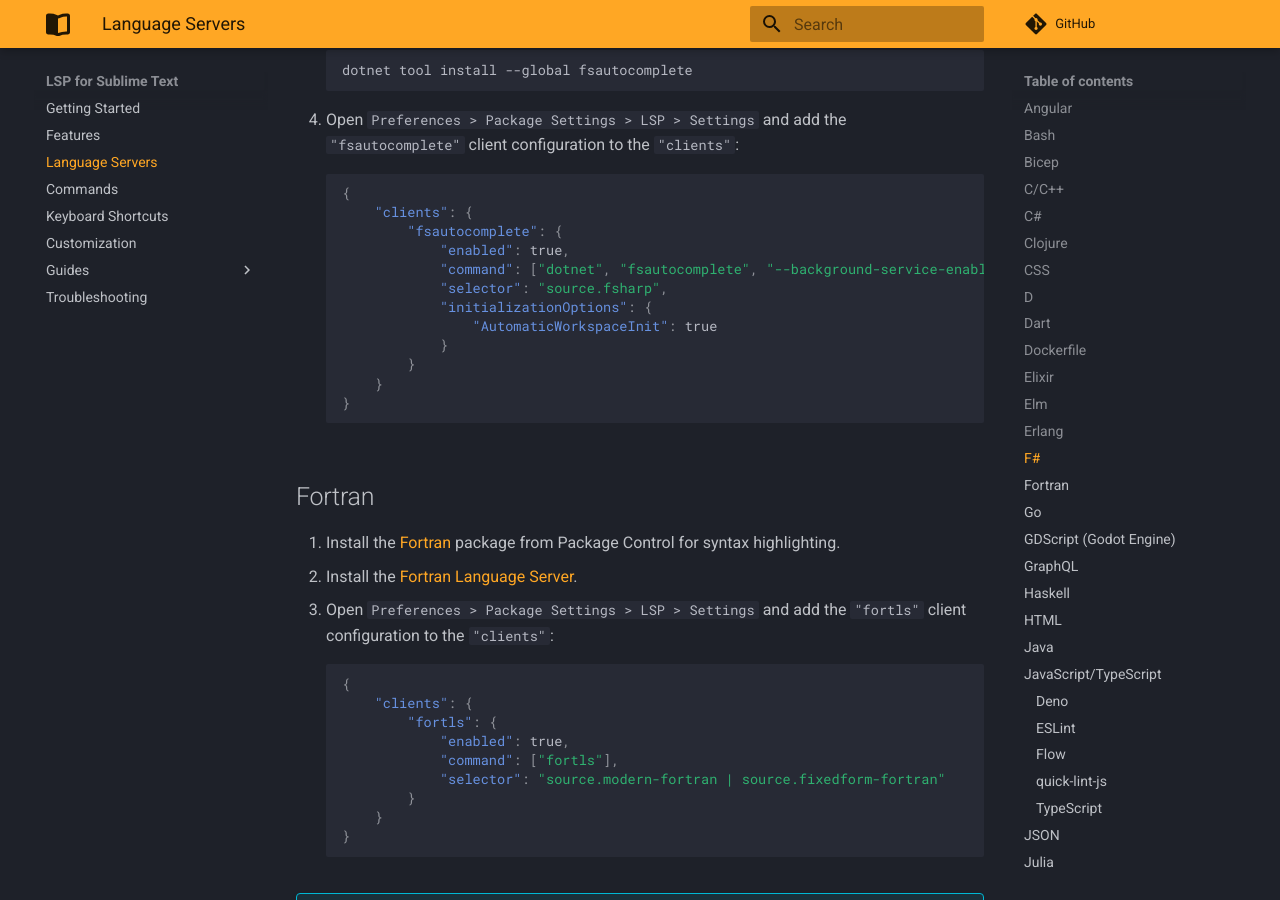
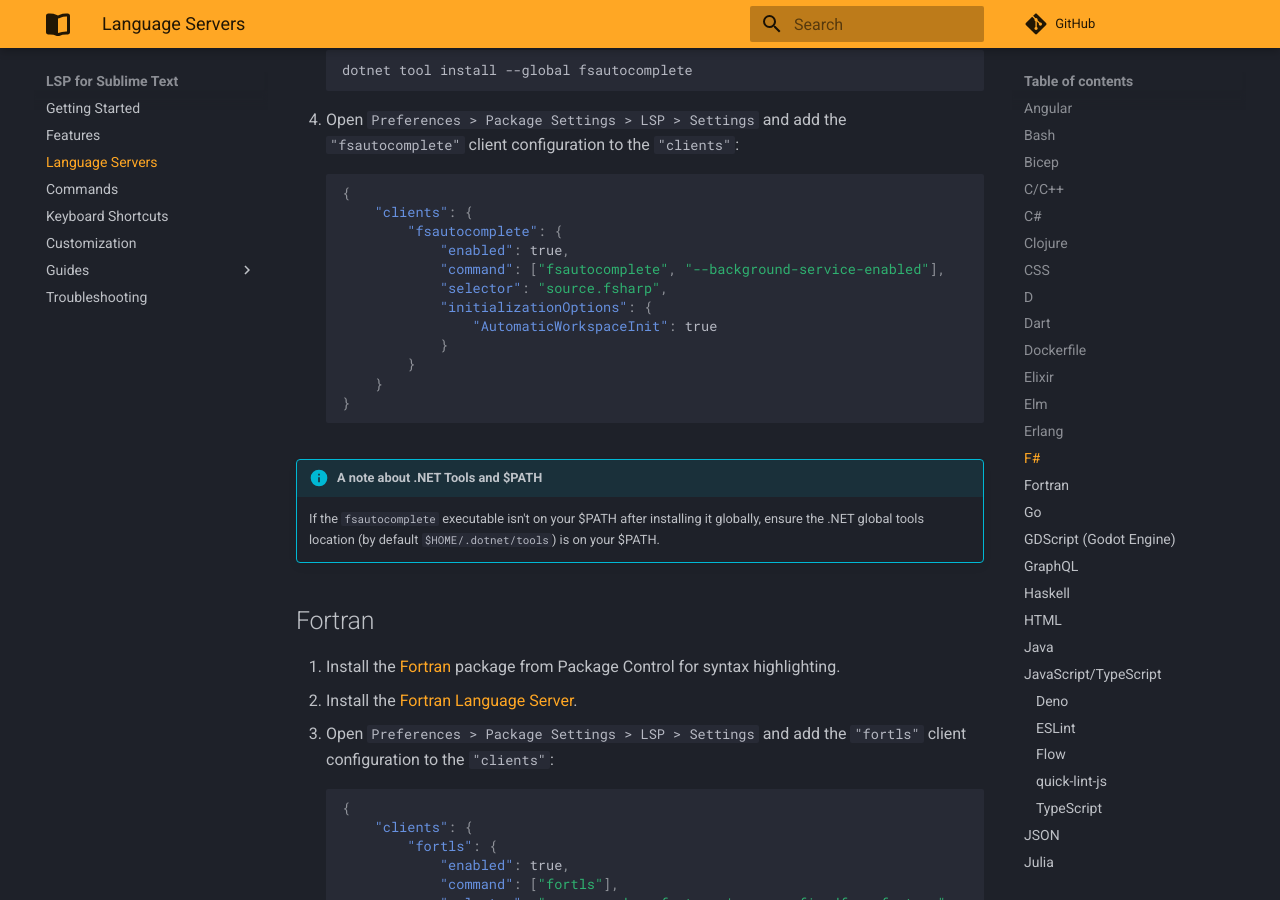
Before and after one commit to sublimelsp/LSP, an MkDocs documentation site: the page built from docs/src/language_servers.md, in a window 1280 px wide and 900 px high, scrolled down 3238 px. Built offline with MkDocs 1.6.1 and Material for MkDocs 9.7.7, drawn with Linux system fonts in a browser that asks for light colours; comment, search, counter and statistics services are not loaded.

Commit message:
Update F# guidance
The current docs install FSAC as a global tool, but invoke it as a local tool. Invoking it as a global tool means executing the globally-installed shim (which is installed to a global path by default).

````diff
--- a/docs/src/language_servers.md
+++ b/docs/src/language_servers.md
@@ -138,6 +138,9 @@
         }
     }
     ```
+
+!!! info "A note about .NET Tools and $PATH"
+    If the `fsautocomplete` executable isn't on your $PATH after installing it globally, ensure the .NET global tools location (by default `$HOME/.dotnet/tools`) is on your $PATH.
 
 ## Fortran
 
````
Also changed, not shown: other parts of docs/src/language_servers.md (+1 -1 lines).
